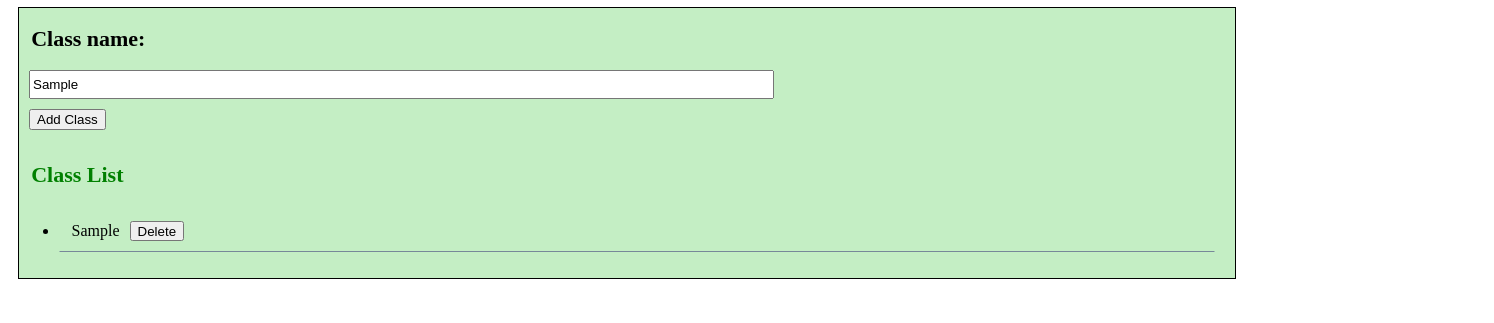
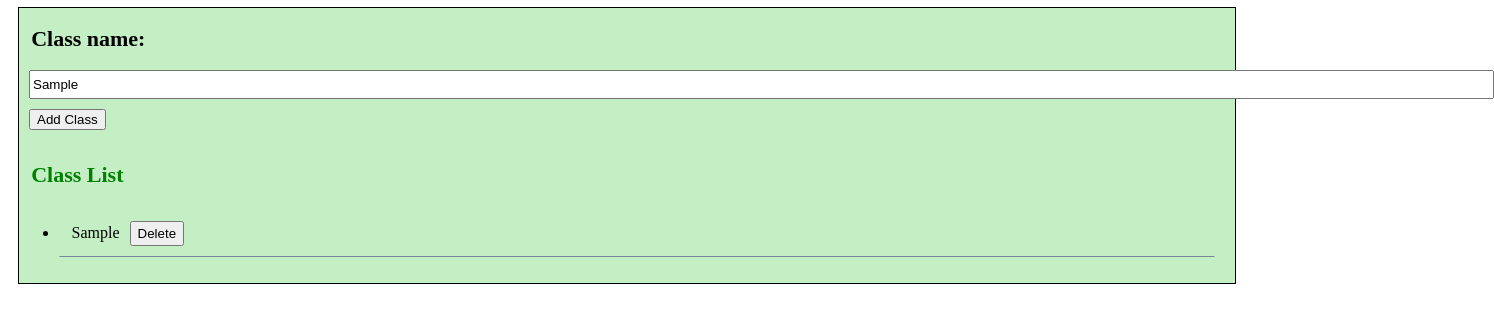
Before and after one commit to NicolaP01/its-school-register-frontend, a plain HTML site: page frontend/home.html in a window 1280 px wide. Both pictures are taken after typing "Sample" into the empty fields and a click on the button "Add Class". Shown: the part 203-526 px from the top of the page, 1494 px wide, since content can reach past the window. Drawn offline with Linux system fonts and the light colour scheme.

Commit message:
i forgot what i did

```diff
--- a/frontend/home.html
+++ b/frontend/home.html
@@ -45,7 +45,7 @@
 
         <div id="class">
             <h2 style="font-size: 22px;">Class name:</h2>
-            <input type="text" size="90" style="margin-left: 10px; padding-bottom: 5px; padding-top: 5px;" id="textc"><br>
+            <input type="text" size="180" style="margin-left: 10px; padding-bottom: 5px; padding-top: 5px;" id="textc"><br>
             <input type="button" value="Add Class" onclick="createClass()"
                 style="margin-left: 10px; margin-top: 10px; margin-bottom: 10px;">
                 <div>
--- a/frontend/home.js
+++ b/frontend/home.js
@@ -111,7 +111,7 @@ function createClass(){
     let deleteb=document.createElement("button");
     deleteb.addEventListener("click", function () {listcontent.remove()})
     listcontent.innerText=textc.value;
-    deleteb.style.height="20px";
+    deleteb.style.height="25px";
     deleteb.style.width="fit-content";
     deleteb.innerText="Delete"
     listcontent.appendChild(deleteb);
```
